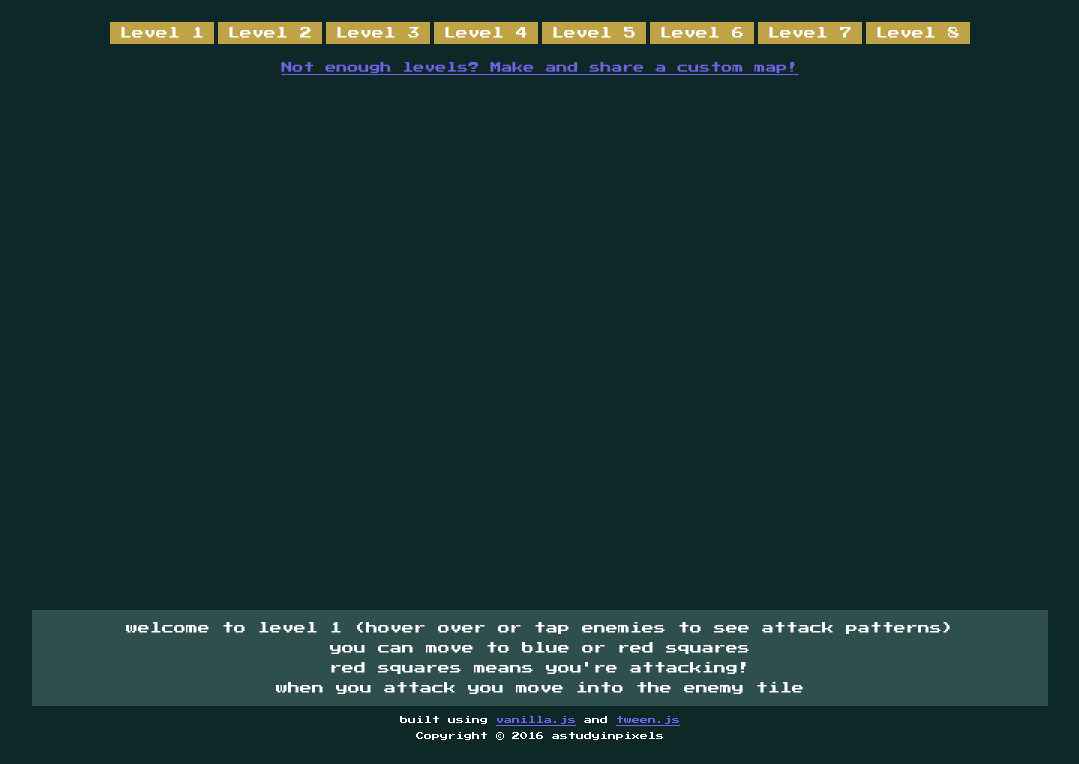
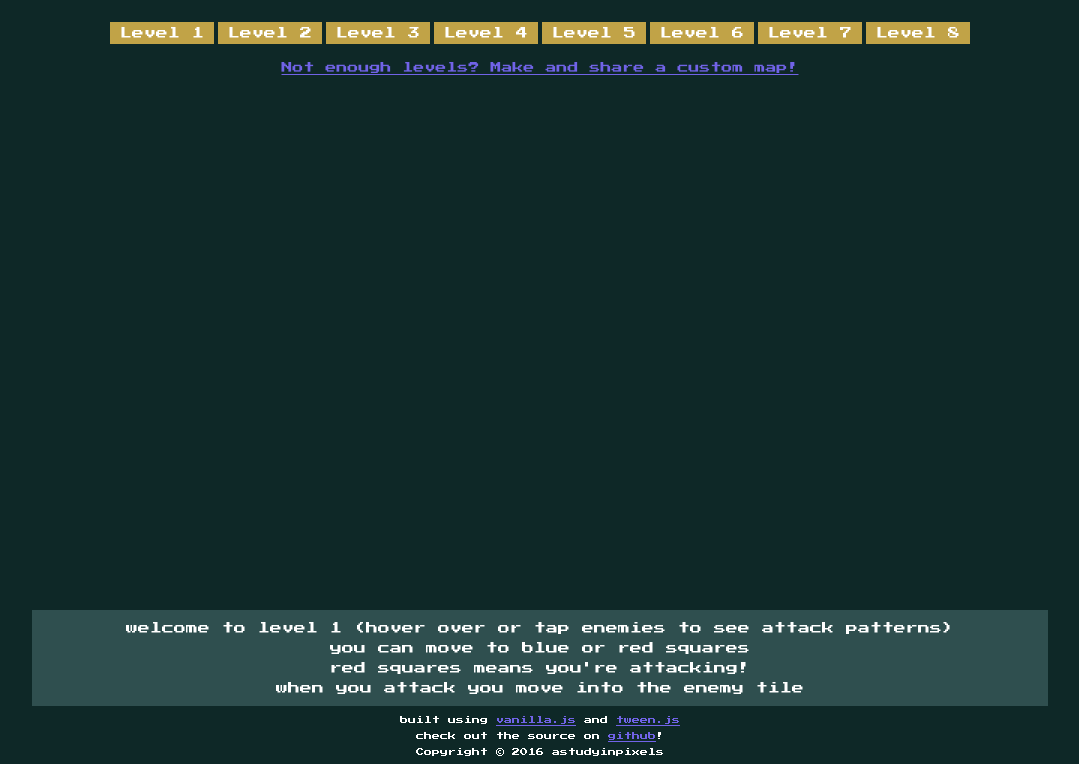
Before and after one commit to attrition/OneRoom, a plain HTML site: page index.html in a window 1280 px wide. Shown: the part 43-807 px from the top of the page, without its empty margins (100-1179 px from the left). Drawn offline with Linux system fonts and the light colour scheme; a script that the page names is missing.

Commit message:
added source link

```diff
--- a/index.html
+++ b/index.html
@@ -44,6 +44,8 @@
     <footer>
             built using <a href="http://vanilla-js.com/">vanilla.js</a> and <a href="https://github.com/tweenjs/tween.js/">tween.js</a>
             <br /><br />
+            check out the source on <a href="https://github.com/attrition/OneRoom">github</a>!
+            <br /><br />
             Copyright © 2016 astudyinpixels
     </footer>
 
```
